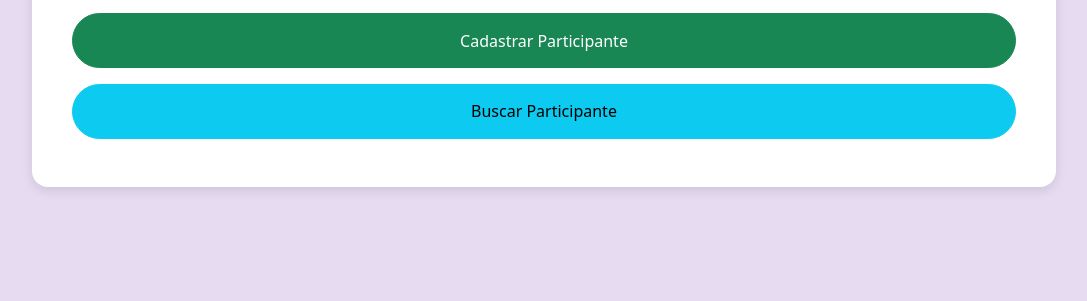
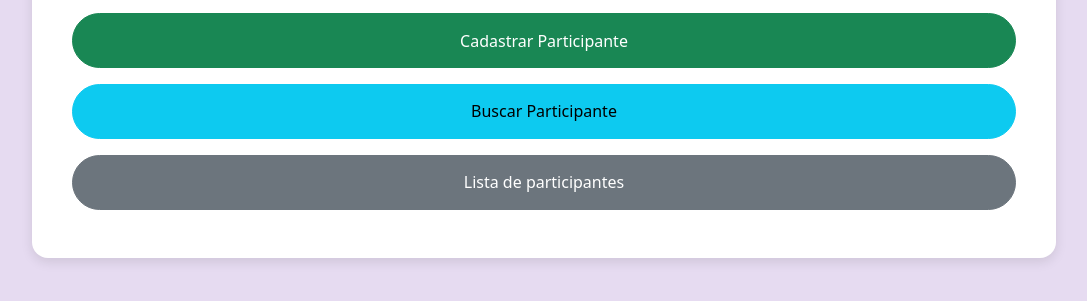
Before and after one commit to AndreiaRizzo/QrCode, a website: page public/index.html in a window 1280 px wide. Shown: the part 241-542 px from the top of the page, without its empty margins (96-1183 px from the left). Drawn offline with nearby package versions, Linux system fonts and the light colour scheme.

Commit message:
AB#241 Botão listagem

```diff
--- a/public/buscar.js
+++ b/public/buscar.js
@@ -1,6 +1,4 @@
 const form = document.getElementById('buscarForm')
-
-
 form.addEventListener('submit', async (e) => {
   e.preventDefault();
     const formData = new FormData(form);
--- a/public/index.html
+++ b/public/index.html
@@ -95,6 +95,7 @@
         <a class="btn btn-primary btn-custom" href="leitor.html">Leitor de QR Code</a>
         <a class="btn btn-success btn-custom" href="cadastro.html">Cadastrar Participante</a>
         <a class="btn btn-info btn-custom" href="buscar.html">Buscar Participante</a>
+        <a class="btn btn-secondary btn-custom" href="lista.html">Lista de participantes</a>
       </div>
     </div>
   </div>
```
